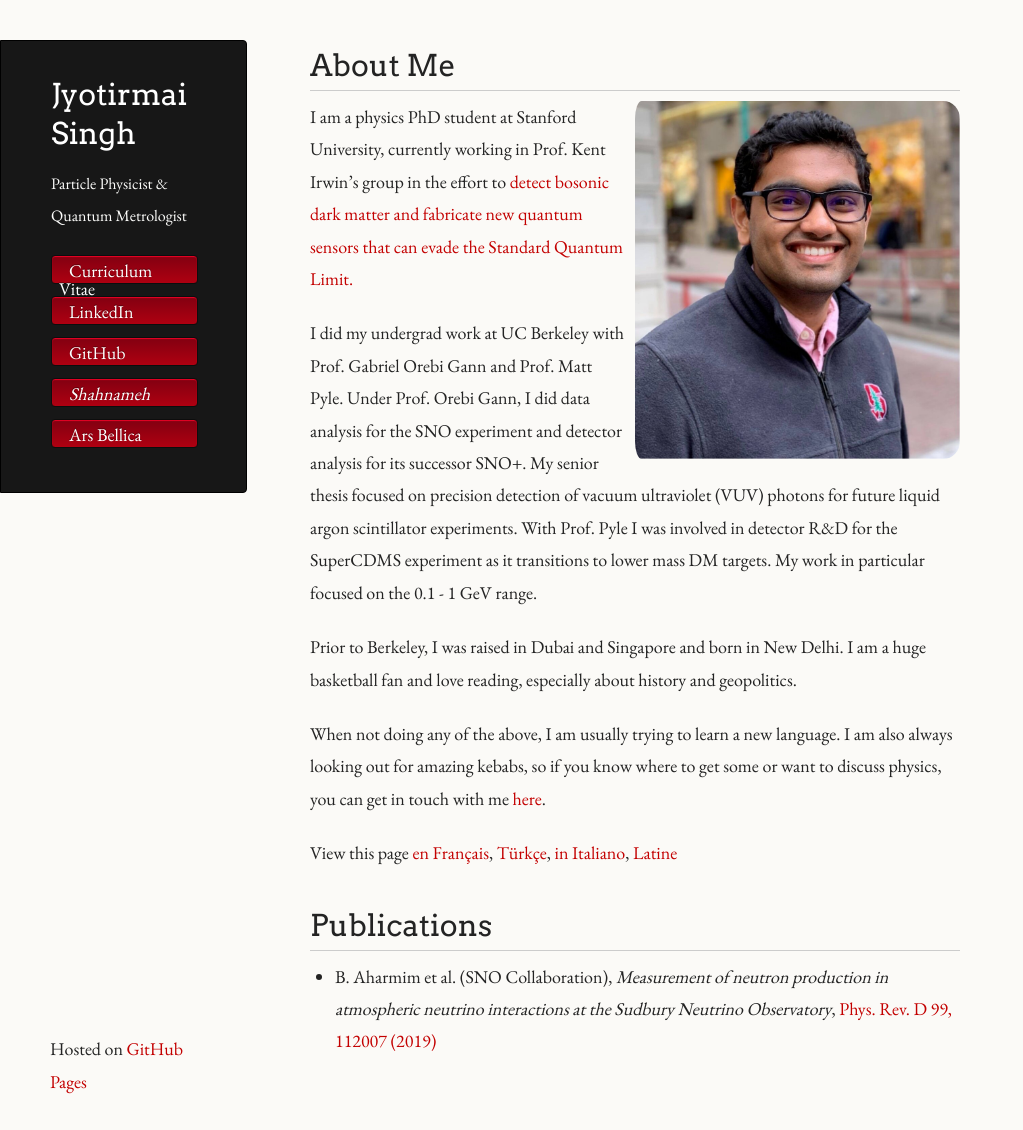
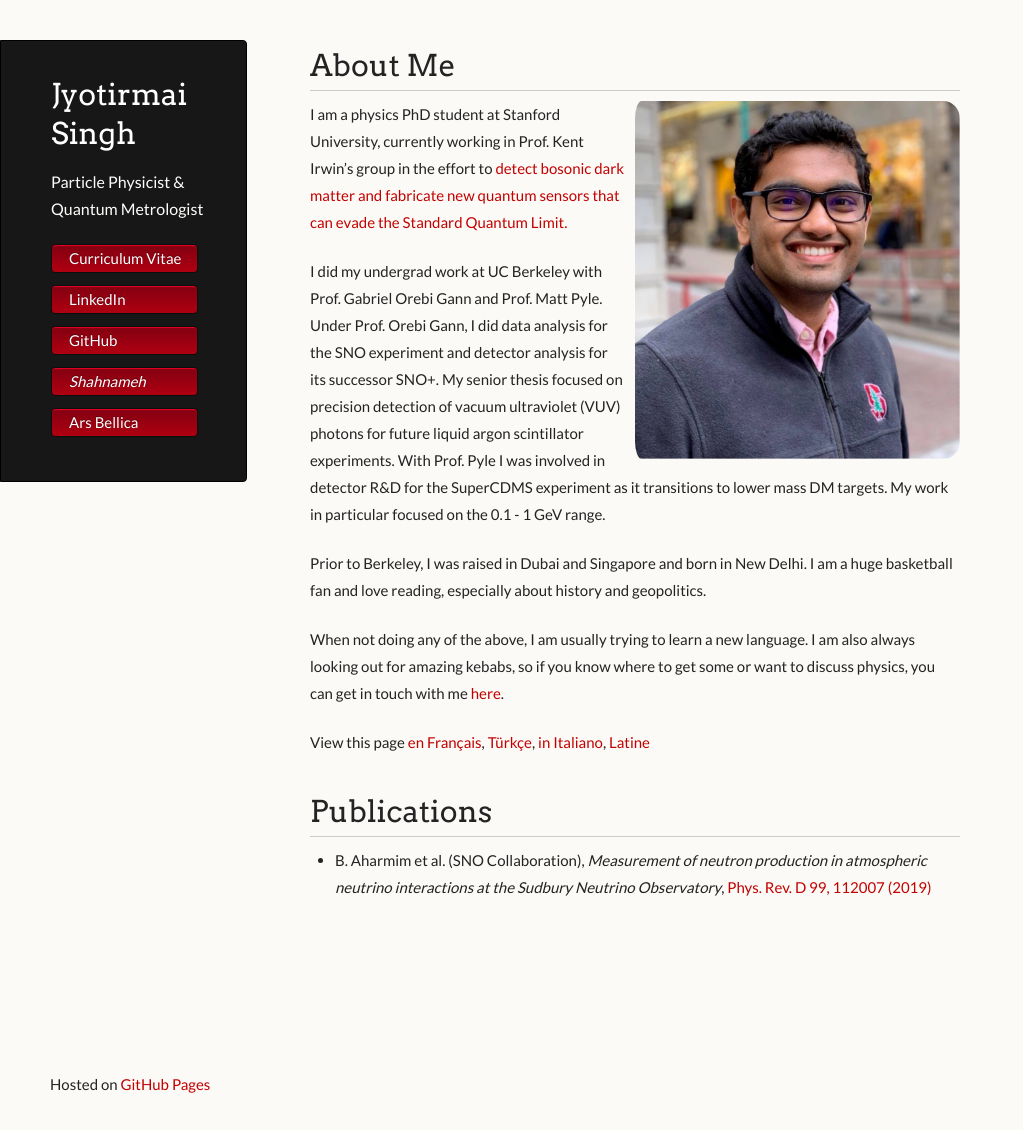
Before and after one commit to joe-singh/joe-singh.github.io, a Jekyll site: the page built from index.md, in a window 1280 px wide and 1130 px high. Shown: the whole window, without its empty margins (0-1023 px from the left). Built offline with Jekyll 4.4.1, drawn with Linux system fonts in a browser that asks for light colours; some web fonts are replaced.

Commit message:
change font try

```diff
--- a/_sass/jekyll-theme-dinky.scss
+++ b/_sass/jekyll-theme-dinky.scss
@@ -33,8 +33,8 @@ time, mark, audio, video {
 
 body {
   padding:10px 50px 0 0;
-  font-family: 'EB Garamond', serif;//"Helvetica Neue", Helvetica, Arial, sans-serif;
-	font-size: 18px;
+  font-family: 'Lato', sans-serif;//"Helvetica Neue", Helvetica, Arial, sans-serif;
+	font-size: 15px;
 	color: #232323;
 	background-color: #FBFAF7;
         //background-image: url('../mountains_alpha.png');
```
